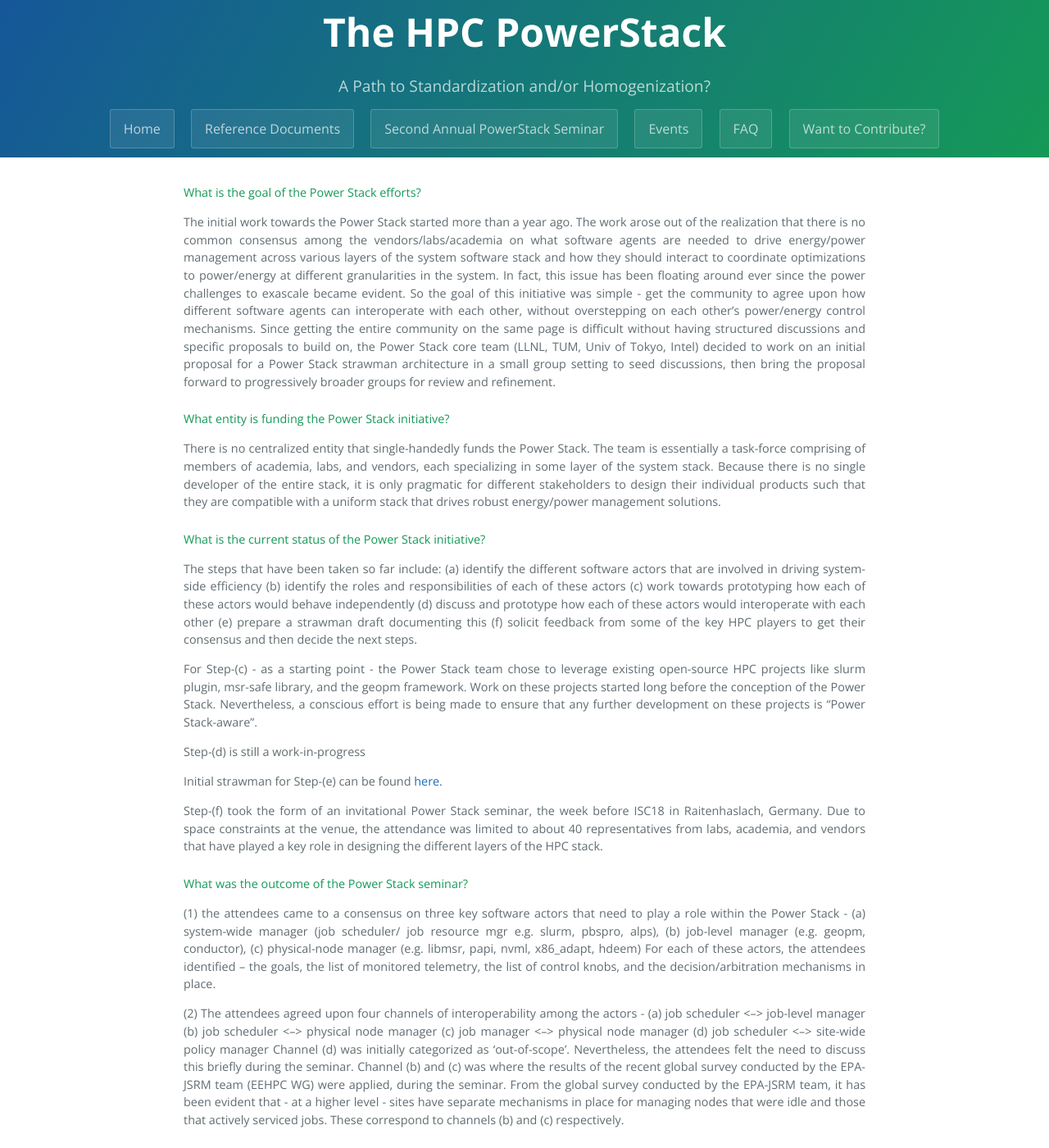
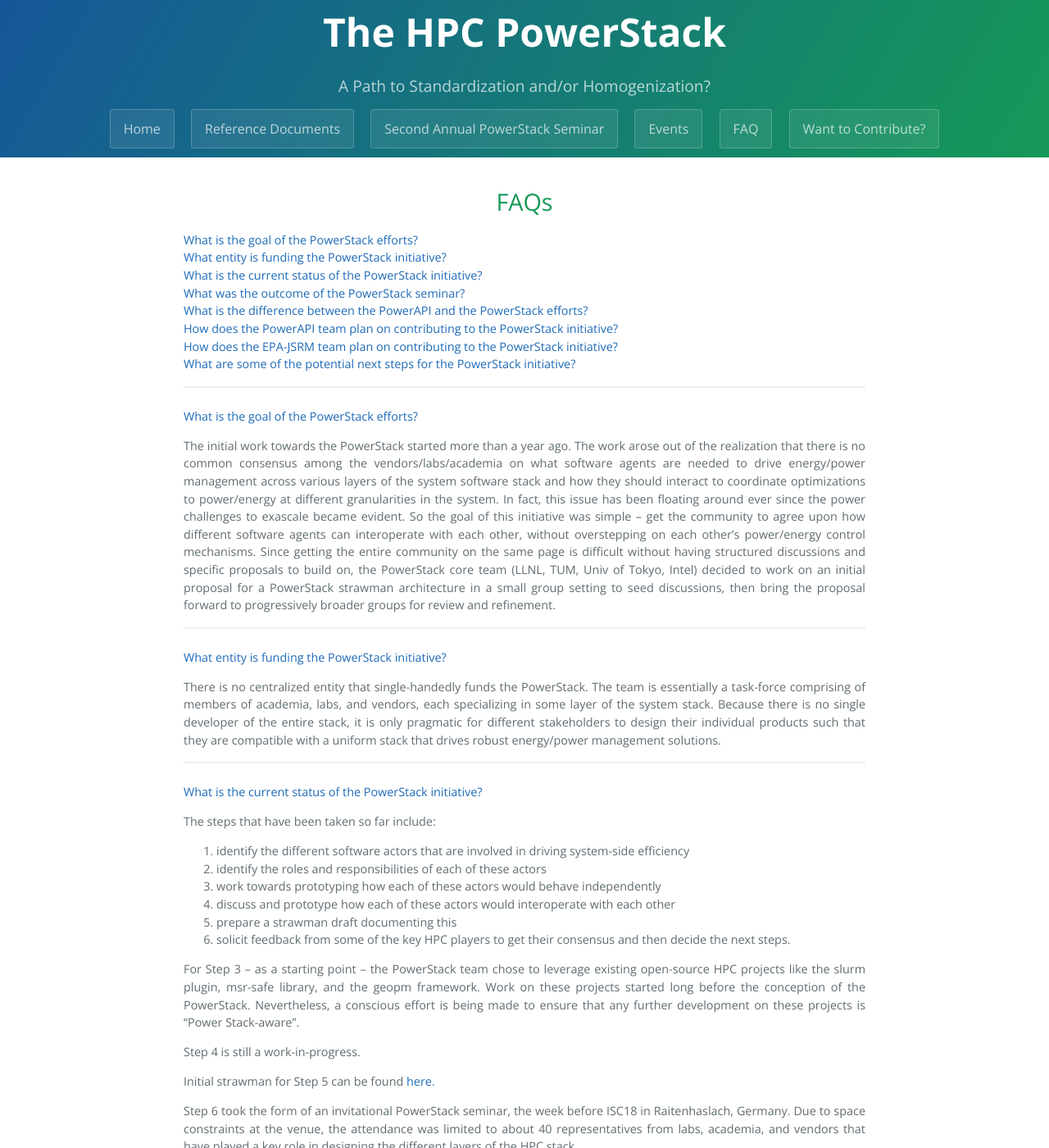
Before and after one commit to HPCPowerStack/hpcpowerstack.github.io, a Jekyll site: the page built from faq.md, in a window 1280 px wide and 1400 px high. Shown: the whole window at 82% size. Built offline with Jekyll 4.4.1, drawn with Linux system fonts in a browser that asks for light colours; the repository's description, which GitHub fills in, is left out; some of the changed text lies outside the part shown.

Commit message:
Formatting, adding main headers, spell check

```diff
--- a/faq.md
+++ b/faq.md
@@ -2,87 +2,247 @@
 layout: default
 ---
 
-<h4> What is the goal of the Power Stack efforts? </h4>
-The initial work towards the Power Stack started more than a year ago. The work arose out of the realization that there is no common consensus among the vendors/labs/academia on what software agents are needed to drive energy/power management across various layers of the system software stack and how they should interact to coordinate optimizations to power/energy at different granularities in the system. In fact, this issue has been floating around ever since the power challenges to exascale became evident. So the goal of this initiative was simple - get the community to agree upon how different software agents can interoperate with each other, without overstepping on each other's power/energy control mechanisms. Since getting the entire community on the same page is difficult without having structured discussions and specific proposals to build on, the Power Stack core team (LLNL, TUM, Univ of Tokyo, Intel) decided to work on an initial proposal for a Power Stack strawman architecture in a small group setting to seed discussions, then bring the proposal forward to progressively broader groups for review and refinement.
+<h1 align="center">FAQs</h1>
 
+<a href="#goal"> What is the goal of the PowerStack efforts? </a>
+<br>
+<a href="#funding"> What entity is funding the PowerStack initiative? </a>
+<br>
+<a href="#status"> What is the current status of the PowerStack initiative? </a>
+<br>
+<a href="#outcome"> What was the outcome of the PowerStack seminar? </a>
+<br>
+<a href="#compare"> What is the difference between the PowerAPI and the PowerStack efforts? </a>
+<br>
+<a href="#powerapi_contrib"> How does the PowerAPI team plan on contributing to the PowerStack initiative? </a>
+<br>
+<a href="#epajsrm_contrib"> How does the EPA-JSRM team plan on contributing to the PowerStack initiative? </a>
+<br>
+<a href="#next_steps">What are some of the potential next steps for the PowerStack initiative?</a>
 
-<h4> What entity is funding the Power Stack initiative? </h4>
-There is no centralized entity that single-handedly funds the Power Stack. The team is essentially a task-force comprising of members of academia, labs, and vendors, each specializing in some layer of the system stack. Because there is no single developer of the entire stack, it is only pragmatic for different stakeholders to design their individual products such that they are compatible with a uniform stack that drives robust energy/power management solutions.
+<hr>
 
+<h4><a id="goal">What is the goal of the PowerStack efforts?</a></h4>
+The initial work towards the PowerStack started more than a year ago. The work
+arose out of the realization that there is no common consensus among the
+vendors/labs/academia on what software agents are needed to drive energy/power
+management across various layers of the system software stack and how they
+should interact to coordinate optimizations to power/energy at different
+granularities in the system. In fact, this issue has been floating around ever
+since the power challenges to exascale became evident. So the goal of this
+initiative was simple -- get the community to agree upon how different software
+agents can interoperate with each other, without overstepping on each other's
+power/energy control mechanisms. Since getting the entire community on the same
+page is difficult without having structured discussions and specific proposals
+to build on, the PowerStack core team (LLNL, TUM, Univ of Tokyo, Intel)
+decided to work on an initial proposal for a PowerStack strawman architecture
+in a small group setting to seed discussions, then bring the proposal forward
+to progressively broader groups for review and refinement.
 
-<h4> What is the current status of the Power Stack initiative? </h4>
+<hr>
+
+<h4><a id="funding">What entity is funding the PowerStack initiative?</a></h4>
+There is no centralized entity that single-handedly funds the PowerStack. The
+team is essentially a task-force comprising of members of academia, labs, and
+vendors, each specializing in some layer of the system stack. Because there is
+no single developer of the entire stack, it is only pragmatic for different
+stakeholders to design their individual products such that they are compatible
+with a uniform stack that drives robust energy/power management solutions.
+
+<hr>
+
+<h4><a id="status">What is the current status of the PowerStack initiative?</a></h4>
 The steps that have been taken so far include:
-(a) identify the different software actors that are involved in driving system-side efficiency
-(b) identify the roles and responsibilities of each of these actors
-(c) work towards prototyping how each of these actors would behave independently
-(d) discuss and prototype how each of these actors would interoperate with each other
-(e) prepare a strawman draft documenting this
-(f) solicit feedback from some of the key HPC players to get their consensus and then decide the next steps.
+<ol>
+<li>identify the different software actors that are involved in driving system-side efficiency</li>
+<li>identify the roles and responsibilities of each of these actors</li>
+<li>work towards prototyping how each of these actors would behave independently</li>
+<li>discuss and prototype how each of these actors would interoperate with each other</li>
+<li>prepare a strawman draft documenting this</li>
+<li>solicit feedback from some of the key HPC players to get their consensus and then decide the next steps.</li>
+</ol>
 
-For Step-(c) - as a starting point - the Power Stack team chose to leverage existing open-source HPC projects like slurm plugin, msr-safe library, and the geopm framework. Work on these projects started long before the conception of the Power Stack. Nevertheless, a conscious effort is being made to ensure that any further development on these projects is "Power Stack-aware".
+For Step 3 -- as a starting point -- the PowerStack team chose to leverage
+existing open-source HPC projects like the slurm plugin, msr-safe library, and the
+geopm framework. Work on these projects started long before the conception of
+the PowerStack. Nevertheless, a conscious effort is being made to ensure that
+any further development on these projects is "Power Stack-aware".
 
-Step-(d) is still a work-in-progress
+Step 4 is still a work-in-progress.
 
-Initial strawman for Step-(e) can be found <a href="strawman.pdf">here.</a>
+Initial strawman for Step 5 can be found <a href="strawman.pdf">here.</a>
 
-Step-(f) took the form of an invitational Power Stack seminar, the week before ISC18 in Raitenhaslach, Germany. Due to space constraints at the venue, the attendance was limited to about 40 representatives from labs, academia, and vendors that have played a key role in designing the different layers of the HPC stack.
+Step 6 took the form of an invitational PowerStack seminar, the week before
+ISC18 in Raitenhaslach, Germany. Due to space constraints at the venue, the
+attendance was limited to about 40 representatives from labs, academia, and
+vendors that have played a key role in designing the different layers of the
+HPC stack.
 
-<h4> What was the outcome of the Power Stack seminar? </h4>
-(1) the attendees came to a consensus on three key software actors that need to play a role within the Power Stack -
-(a) system-wide manager (job scheduler/ job resource mgr e.g. slurm, pbspro, alps),
-(b) job-level manager (e.g. geopm, conductor),
-(c) physical-node manager (e.g. libmsr, papi, nvml, x86\_adapt, hdeem)
-For each of these actors, the attendees identified -- the goals, the list of monitored telemetry, the list of control knobs, and the decision/arbitration mechanisms in place.
+<hr>
 
-(2) The attendees agreed upon four channels of interoperability among the actors -
-(a) job scheduler <--> job-level manager
-(b) job scheduler <--> physical node manager
-(c) job manager <--> physical node manager
-(d) job scheduler <--> site-wide policy manager
-Channel (d) was initially categorized as 'out-of-scope'. Nevertheless, the attendees felt the need to discuss this briefly during the seminar.
-Channel (b) and (c) was where the results of the recent global survey conducted by the EPA-JSRM team (EEHPC WG) were applied, during the seminar.
-From the global survey conducted by the EPA-JSRM team, it has been evident that - at a higher level - sites have separate mechanisms in place for managing nodes that were idle and those that actively serviced jobs. These correspond to channels (b) and (c) respectively.
+<h4><a id="outcome">What was the outcome of the PowerStack seminar?</a></h4>
+<ol>
+<li>the attendees came to a consensus on three key software actors that need to
+play a role within the PowerStack --</li>
+<ol type="a">
+<li>system-wide manager (job scheduler/ job resource mgr e.g. slurm, pbspro,
+alps),</li>
+<li>job-level manager (e.g. geopm, conductor),</li>
+<li>physical-node manager (e.g. libmsr, papi, nvml, x86_adapt, hdeem)</li>
+</ol>
 
+<br>
+For each of these actors, the attendees identified -- the goals, the list of
+monitored telemetry, the list of control knobs, and the decision/arbitration
+mechanisms in place.
 
+<li>The attendees agreed upon four channels of interoperability among the
+actors --</li>
+<ol type="a">
+<li>job scheduler <--> job-level manager</li>
+<li>job scheduler <--> physical node manager</li>
+<li>job manager <--> physical node manager</li>
+<li>job scheduler <--> site-wide policy manager</li>
+</ol>
 
-<h4> What is the difference between the PowerAPI and the Power Stack efforts? </h4>
+<br>
+Channel (d) was initially categorized as 'out-of-scope'. Nevertheless, the
+attendees felt the need to discuss this briefly during the seminar. Channels (b)
+and (c) was where the results of the recent global survey conducted by the
+EPA-JSRM team (EEHPC WG) were applied, during the seminar.
 
-The charter of the PowerAPI community is to design and develop a <i>standardized specification</i> that helps drive energy/power efficiency among all the layers within the HPC system stack. This specification lists multiple function definitions that can be invoked by different layers of the stack. One of the strengths of the current specification is that it is very flexible in that it enables any two actors within the stack to communicate with each other via the parameters within these functions. This drives <i>portability</i> among vendors investing in power management.
+<br>
+<br>
 
-The charter of the Power Stack community is to design a holistic, flexible and extensible concept of a <i>software stack ecosystem</i> Its charter is to: (1) identify what are the different actors within the software stack that are responsible for driving energy/power efficiency (2) get a consensus within the community about what are the roles and responsibilities of each of these actors (3) how can these actors collaborate with each other while implementing an end-to-end solution for system efficiency (4) aid in software-hardware co-design and engineering that is compatible with the stack.
+From the global survey conducted by the EPA-JSRM team, it has been evident that
+-- at a higher level -- sites have separate mechanisms in place for managing
+nodes that were idle and those that actively serviced jobs. These correspond to
+Channels (b) and (c), respectively.
+</ol>
 
-<i>Input from the PowerAPI + PowerStack members: </i><br/>
-Power API is a specification that allows applications, system software, and tools to have a portable, hardware/vendor-agnostic interface to the power/energy monitoring and management capabilities of a system. HPC Power Stack is a stack of hierarchical software and firmware components that optimize system-level power/energy consumption through coordinated optimization of power/energy at different granularities in the system. Where suitable, the Power Stack efforts will influence and adhere to interfaces in the Power API specification for information exchange between components.
+<hr>
 
-<i>Example of a use-case: </i><br/>
-Assume there exists a system with compute nodes that expose power capping knobs to the software stack. Assume a site policy where user-jobs are required to execute under a predetermined power budget.
+<h4><a id="compare">What is the difference between the PowerAPI and the
+PowerStack efforts?</a></h4>
+The charter of the PowerAPI community is to design and develop a
+<i>standardized specification</i> that helps drive energy/power efficiency
+among all the layers within the HPC system stack. This specification lists
+multiple function definitions that can be invoked by different layers of the
+stack. One of the strengths of the current specification is that it is very
+flexible in that it enables any two actors within the stack to communicate with
+each other via the parameters within these functions. This drives
+<i>portability</i> among vendors investing in power management.
 
-The PowerAPI spec provides specific function calls that can be used to implement solutions where either the job scheduler or a job runtime or both could access the hardware knobs for enforcing the power budget. Since the actual access to the knobs would vary from one vendor to another, the PowerAPI's plugin-in interface enables the job scheduler and a job runtime to remain oblivious of the underlying implementation.
+The charter of the PowerStack community is to design a holistic, flexible and
+extensible concept of a <i>software stack ecosystem</i> Its charter is to:
+<ol>
+<li> identify what are the different actors within the software stack that are
+responsible for driving energy/power efficiency</li>
+<li>get a consensus within the community about what are the roles and
+responsibilities of each of these actors</li>
+<li>how can these actors collaborate with each other while implementing an
+end-to-end solution for system efficiency</li>
+<li>aid in software-hardware co-design and engineering that is compatible with
+the stack.</li>
+</ol>
 
-The Power Stack effort, on the other hand, takes the approach of first getting the community to come to a consensus on - Whose responsibility is it to access the hardware knobs, in the first place? The job-scheduler, or a user-level runtime? One of the strengths of a job scheduler is that it is aware of the site-wide power policy and the status of the power consumption of the entire system. It is, however, not aware of the specific design of the jobs and its power profile.
-Likewise, a job manager/runtime is aware of application phases, compute-load distribution, communication patterns, and is capable of dynamically monitoring its power profile. It is, however, not aware of the power budget it should run at to ensure system-wide efficiency. This example was discussed extensively during the Power Stack seminar. The solution that was agreed upon was that it makes sense for the job scheduler to communicate the power budget to a job-level runtime. And then, it is the responsibility of the runtime to distribute the power efficiently among the nodes servicing the job.
+<i>Input from the PowerAPI + PowerStack members: </i><br>
+PowerAPI is a specification that allows applications, system software, and
+tools to have a portable, hardware/vendor-agnostic interface to the
+power/energy monitoring and management capabilities of a system. HPC Power
+Stack is a stack of hierarchical software and firmware components that optimize
+system-level power/energy consumption through coordinated optimization of
+power/energy at different granularities in the system. Where suitable, the
+PowerStack efforts will influence and adhere to interfaces in the PowerAPI
+specification for information exchange between components.
 
-This is in perfect alignment with some of the lessons learned from the global survey conducted by the EPA-JSRM (EEHPC WG) team -- HPC sites treat "Active node power management" quite differently from "Idle node power management". For idle nodes, the job scheduler can take up the responsibility of enforcing power caps. For nodes actively servicing jobs, the job scheduler should be capable of handing over the power capping responsibility to a job-level agent.
+<i>Example of a use-case: </i><br>
+Assume there exists a system with compute nodes that expose power capping knobs
+to the software stack. Assume a site policy where user-jobs are required to
+execute under a predetermined power budget.
 
+The PowerAPI spec provides specific function calls that can be used to
+implement solutions where either the job scheduler or a job runtime or both
+could access the hardware knobs for enforcing the power budget. Since the
+actual access to the knobs would vary from one vendor to another, the
+PowerAPI's plugin-in interface enables the job scheduler and a job runtime to
+remain oblivious of the underlying implementation.
 
+The PowerStack effort, on the other hand, takes the approach of first getting
+the community to come to a consensus on -- Whose responsibility is it to access
+the hardware knobs, in the first place? The job-scheduler, or a user-level
+runtime? One of the strengths of a job scheduler is that it is aware of the
+site-wide power policy and the status of the power consumption of the entire
+system. It is, however, not aware of the specific design of the jobs and its
+power profile. Likewise, a job manager/runtime is aware of application phases,
+compute-load distribution, communication patterns, and is capable of
+dynamically monitoring its power profile. It is, however, not aware of the
+power budget it should run at to ensure system-wide efficiency. This example
+was discussed extensively during the PowerStack seminar. The solution that was
+agreed upon was that it makes sense for the job scheduler to communicate the
+power budget to a job-level runtime. And then, it is the responsibility of the
+runtime to distribute the power efficiently among the nodes servicing the job.
 
-<h4> How does the PowerAPI team plan on contributing to the Power Stack initiative? </h4>
-From the PowerAPI spec - “Power API provides multiple levels of abstractions to satisfy the requirements of multiple types of users”. In accordance to this, the team is willing to work with Power Stack on any and all areas where the PowerAPI function set is found insufficient. During the last 2 meetings, members of the PowerAPI team observed that there is a need for improving the "job-scheduler <--> user application interface" within the PowerAPI spec. To ensure that the spec does not become incompatible with the design of any of the existing power-aware job schedulers (or workload managers), it is important to include the vendors into this discussion. As one of the next steps, the PowerAPI team is interested in contributing towards a Power Stack working group (see below) that focuses on the "job-scheduler <--> job-level manager" interoperability.
+This is in perfect alignment with some of the lessons learned from the global
+survey conducted by the EPA-JSRM (EEHPC WG) team -- HPC sites treat "Active
+node power management" quite differently from "Idle node power management". For
+idle nodes, the job scheduler can take up the responsibility of enforcing power
+caps. For nodes actively servicing jobs, the job scheduler should be capable of
+handing over the power capping responsibility to a job-level agent.
 
+<hr>
 
-<h4> How does the EPA-JSRM team plan on contributing to the Power Stack initiative? </h4>
-The EPA-JSRM is in a strong position to share lessons learned from their past survey of multiple HPC sites that are actively investing in energy- and power-aware job scheduling and resource management. During the last 2 meetings, the EPA-JSRM team expressed interest in helping the Power Stack community by contributing some bandwidth towards designing bi-directional communication mechanisms between job schedulers and the job-level manager.
+<h4><a id="powerapi_contrib">How does the PowerAPI team plan on contributing to
+the PowerStack initiative?</a></h4>
+From the PowerAPI spec -- “PowerAPI provides multiple levels of abstractions to
+satisfy the requirements of multiple types of users”. In accordance with this,
+the team is willing to work with PowerStack on any and all areas where the
+PowerAPI function set is found insufficient. During the last two meetings,
+members of the PowerAPI team observed that there is a need for improving the
+"job-scheduler <--> user application interface" within the PowerAPI spec. To
+ensure that the spec does not become incompatible with the design of any of the
+existing power-aware job schedulers (or workload managers), it is important to
+include the vendors into this discussion. As one of the next steps, the
+PowerAPI team is interested in contributing towards a PowerStack working group
+(see below) that focuses on the "job-scheduler <--> job-level manager"
+interoperability.
 
+<hr>
 
-<h4> What are some of the potential next steps for the Power Stack initiative? </h4>
-Towards the end of the Power Stack seminar, the attendees expressed interest in contributing towards specific working groups that focus on a specific portion of the stack. If there is enough interest, one direction we can take - as a community - is to have topic-based working groups that meet periodically to make progress on their assigned tasks.
+<h4><a id="epajsrm_contrib">How does the EPA-JSRM team plan on contributing to
+the PowerStack initiative?</a></h4>
+The EPA-JSRM is in a strong position to share lessons learned from their past
+survey of multiple HPC sites that are actively investing in energy- and
+power-aware job scheduling and resource management. During the last two meetings,
+the EPA-JSRM team expressed interest in helping the PowerStack community by
+contributing some bandwidth towards designing bi-directional communication
+mechanisms between job schedulers and the job-level manager.
+
+<hr>
+
+<h4><a id="next_steps">What are some of the potential next steps for the
+PowerStack initiative?</a></h4>
+Towards the end of the PowerStack seminar, the attendees expressed interest in
+contributing towards specific working groups that focus on a specific portion
+of the stack. If there is enough interest, one direction we can take -- as a
+community -- is to have topic-based working groups that meet periodically to
+make progress on their assigned tasks.
 
 Some candidate topics include:
-Group 1: Focus on job scheduler <--> job-level manager interoperability (Active node power management)
-Group 2: Focus on job scheduler <--> node-manger interoperability (Idle node power management)
-Group 3: Focus on designing solutions for job schedulers to dynamically switch between communication with the job-level manager and the node-level manager
-Group 4: Focus on designing solutions for accessing in-band and out-of-band hardware control knobs accessible via either the node-level manager or the job scheduler
-Group 5: Focus on the communication of site-level power policy to the job scheduler
+<ul>
+<li>Group 1: Focus on job scheduler <--> job-level manager interoperability
+(Active node power management)</li>
+<li>Group 2: Focus on job scheduler <--> node-manger interoperability (Idle
+node power management)</li>
+<li>Group 3: Focus on designing solutions for job schedulers to dynamically
+switch between communication with the job-level manager and the node-level
+manager</li>
+<li>Group 4: Focus on designing solutions for accessing in-band and out-of-band
+hardware control knobs accessible via either the node-level manager or the job
+scheduler</li>
+<li>Group 5: Focus on the communication of site-level power policy to the job
+scheduler</li>
+</ul>
 
 
 [Back](./)
```
Also changed, not shown: contributions.md (+2 -0 lines), events.md (+7 -0 lines), isc19.md (+10 -4 lines).
